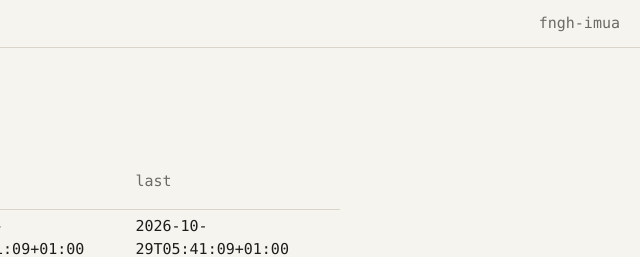
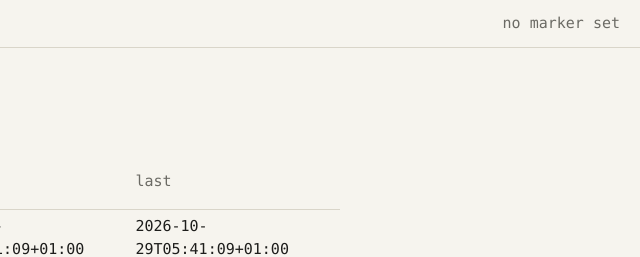
Before and after one commit to mbojdys/rig-preview, a plain HTML site: page index.html in a window 1280 px wide. Shown: the top 257 px of the page, 640-1280 px from the left. Drawn offline with Linux system fonts and the light colour scheme.

Commit message:
preview: remove lane marker

```diff
--- a/index.html
+++ b/index.html
@@ -10,4 +10,4 @@
   th { color: var(--mute); font-weight: normal; }
   .warn { color: var(--warn); }
   .mute { color: var(--mute); }
-</style></head><body><header><strong>rig</strong><span>lane-07</span><span class="marker">fngh-imua</span></header><main><h1>digest · 2026-10-28</h1><table><thead><tr><th>job</th><th>owner</th><th>runs</th><th>retries</th><th>last status</th><th>last error</th><th>first</th><th>last</th></tr></thead><tbody><tr><td>digest/render</td><td>—</td><td>1</td><td>0</td><td>ok</td><td>—</td><td>2026-10-29T05:41:09+01:00</td><td>2026-10-29T05:41:09+01:00</td></tr><tr><td>fixtures/refresh</td><td>rook</td><td>4</td><td class="warn">3 ⚠</td><td>ok</td><td>—</td><td>2026-10-29T01:30:00+01:00</td><td>2026-10-29T01:37:00+01:00</td></tr><tr><td>lane/sync</td><td>rook</td><td>8</td><td>1</td><td>ok</td><td>—</td><td>2026-10-28T23:00:06+01:00</td><td>2026-10-29T05:00:04+01:00</td></tr><tr><td>notes/backup</td><td>lane-07</td><td>1</td><td>0</td><td class="warn">fail ✗</td><td>quota exceeded</td><td>2026-10-29T04:00:01+01:00</td><td>2026-10-29T04:00:01+01:00</td></tr><tr><td>rig/rotate-logs</td><td>lane-07</td><td>1</td><td>0</td><td>ok</td><td>—</td><td>2026-10-28T23:00:02+01:00</td><td>2026-10-28T23:00:02+01:00</td></tr></tbody></table><p class="mute">1 unreadable line(s) skipped</p></main></body></html>
+</style></head><body><header><strong>rig</strong><span>lane-07</span><span class="marker">no marker set</span></header><main><h1>digest · 2026-10-28</h1><table><thead><tr><th>job</th><th>owner</th><th>runs</th><th>retries</th><th>last status</th><th>last error</th><th>first</th><th>last</th></tr></thead><tbody><tr><td>digest/render</td><td>—</td><td>1</td><td>0</td><td>ok</td><td>—</td><td>2026-10-29T05:41:09+01:00</td><td>2026-10-29T05:41:09+01:00</td></tr><tr><td>fixtures/refresh</td><td>rook</td><td>4</td><td class="warn">3 ⚠</td><td>ok</td><td>—</td><td>2026-10-29T01:30:00+01:00</td><td>2026-10-29T01:37:00+01:00</td></tr><tr><td>lane/sync</td><td>rook</td><td>8</td><td>1</td><td>ok</td><td>—</td><td>2026-10-28T23:00:06+01:00</td><td>2026-10-29T05:00:04+01:00</td></tr><tr><td>notes/backup</td><td>lane-07</td><td>1</td><td>0</td><td class="warn">fail ✗</td><td>quota exceeded</td><td>2026-10-29T04:00:01+01:00</td><td>2026-10-29T04:00:01+01:00</td></tr><tr><td>rig/rotate-logs</td><td>lane-07</td><td>1</td><td>0</td><td>ok</td><td>—</td><td>2026-10-28T23:00:02+01:00</td><td>2026-10-28T23:00:02+01:00</td></tr></tbody></table><p class="mute">1 unreadable line(s) skipped</p></main></body></html>
```
